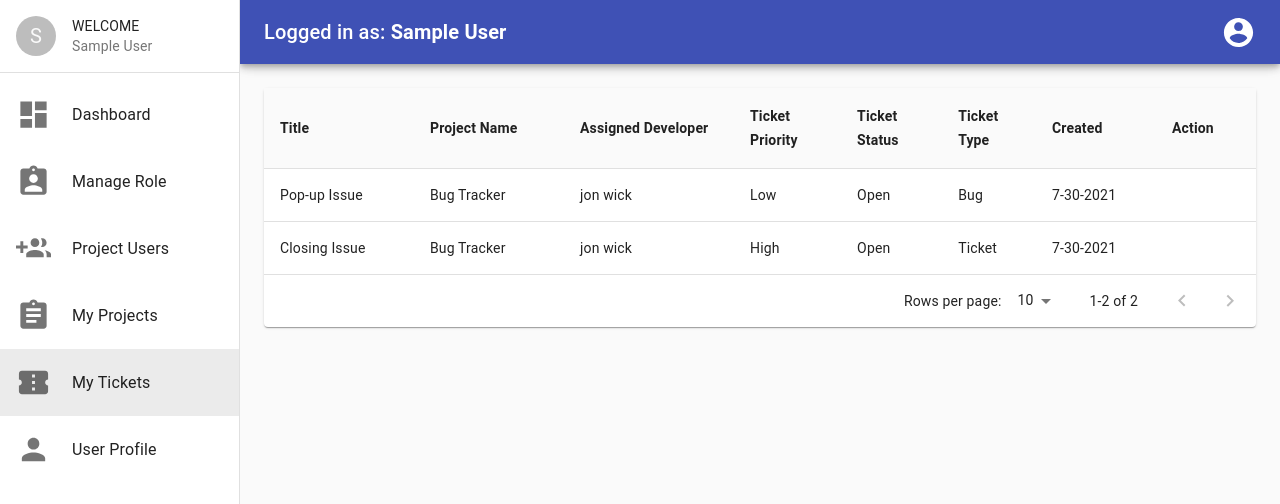
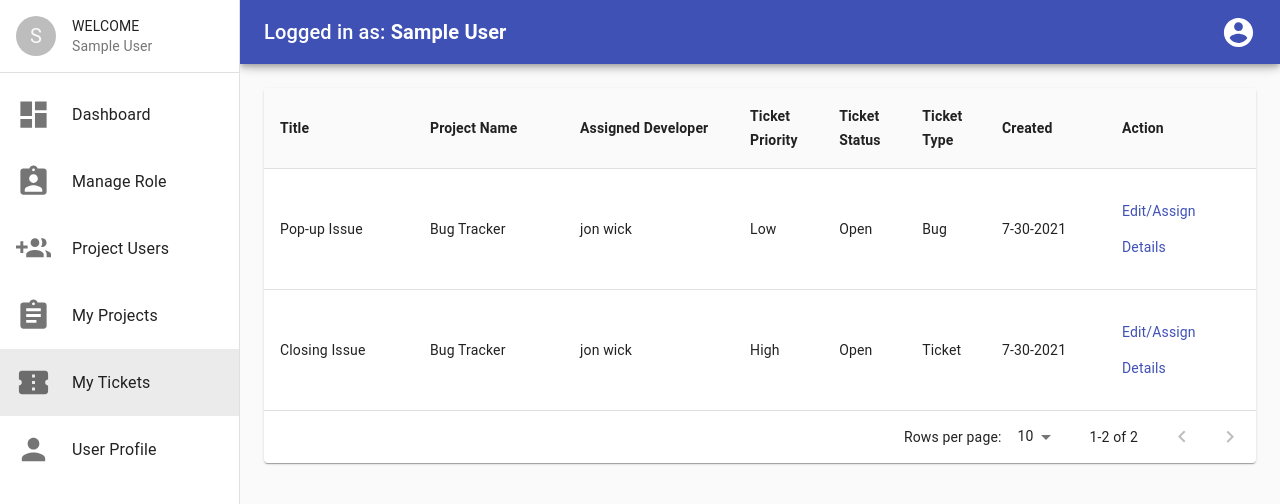
Before and after one commit to 1BarCode/react-bugtracker, a React (Create React App) app in the folder client/: page /mytickets in a window 1280 px wide. Shown: the top 504 px of the page. Built offline with nearby package versions, Linux system fonts and the light colour scheme; sample sign-in values are in the browser's storage.

Commit message:
add ticket edit page

```diff
--- a/client/src/components/Pages/MyTickets/MyTickets.js
+++ b/client/src/components/Pages/MyTickets/MyTickets.js
@@ -10,7 +10,11 @@ import {
   TablePagination,
   TableRow,
   Typography,
+  Link,
+  List,
+  ListItem,
 } from "@material-ui/core";
+import { Link as RouterLink } from "react-router-dom";
 
 import useStyles from "./styles";
 
@@ -36,19 +40,22 @@ const MyTickets = () => {
     { id: "ticketStatus", label: "Ticket Status", minWidth: 30 },
     { id: "ticketType", label: "Ticket Type", minWidth: 50 },
     { id: "created", label: "Created", minWidth: 120 },
-    { id: "action", label: "Action", minWidth: 100 },
+    { id: "action", label: "Action", minWidth: 150 },
   ];
 
   const createData = (
+    id,
     title,
     projectName,
     assignedDeveloper,
     ticketPriority,
     ticketStatus,
     ticketType,
-    created
+    created,
+    action
   ) => {
     return {
+      id,
       title,
       projectName,
       assignedDeveloper,
@@ -56,27 +63,32 @@ const MyTickets = () => {
       ticketStatus,
       ticketType,
       created,
+      action,
     };
   };
 
   const rows = [
     createData(
+      1,
       "Pop-up Issue",
       "Bug Tracker",
       "jon wick",
       "Low",
       "Open",
       "Bug",
-      "7-30-2021"
+      "7-30-2021",
+      { Edit: "Edit/Assign", Details: "Details" }
     ),
     createData(
+      2,
       "Closing Issue",
       "Bug Tracker",
       "jon wick",
       "High",
       "Open",
       "Ticket",
-      "7-30-2021"
+      "7-30-2021",
+      { Edit: "Edit/Assign", Details: "Details" }
     ),
   ];
 
@@ -100,10 +112,25 @@ const MyTickets = () => {
         <TableCell>{row.ticketStatus}</TableCell>
         <TableCell>{row.ticketType}</TableCell>
         <TableCell>{row.created}</TableCell>
-        <TableCell>{row.action}</TableCell>
+        <TableCell>
+          <List>
+            <ListItem disableGutters>
+              <Link component={RouterLink} to={`/myticket/edit/${row.id}`}>
+                {row.action.Edit}
+              </Link>
+            </ListItem>
+            <ListItem disableGutters>
+              <Link component={RouterLink} to={`/myticket/detail/${row.id}`}>
+                {row.action.Details}
+              </Link>
+            </ListItem>
+          </List>
+        </TableCell>
       </TableRow>
     );
   });
+
+  console.log(rows);
 
   return (
     <div className={classes.divRoot}>
```
Also changed, not shown: client/src/components/Pages/MyTickets/TicketEdit/TicketEdit.js (added, +18 -0 lines), client/src/components/Pages/MyTickets/TicketEdit/styles.js (added, +17 -0 lines), 1 other file (tests, documents, lock files or other folders).
